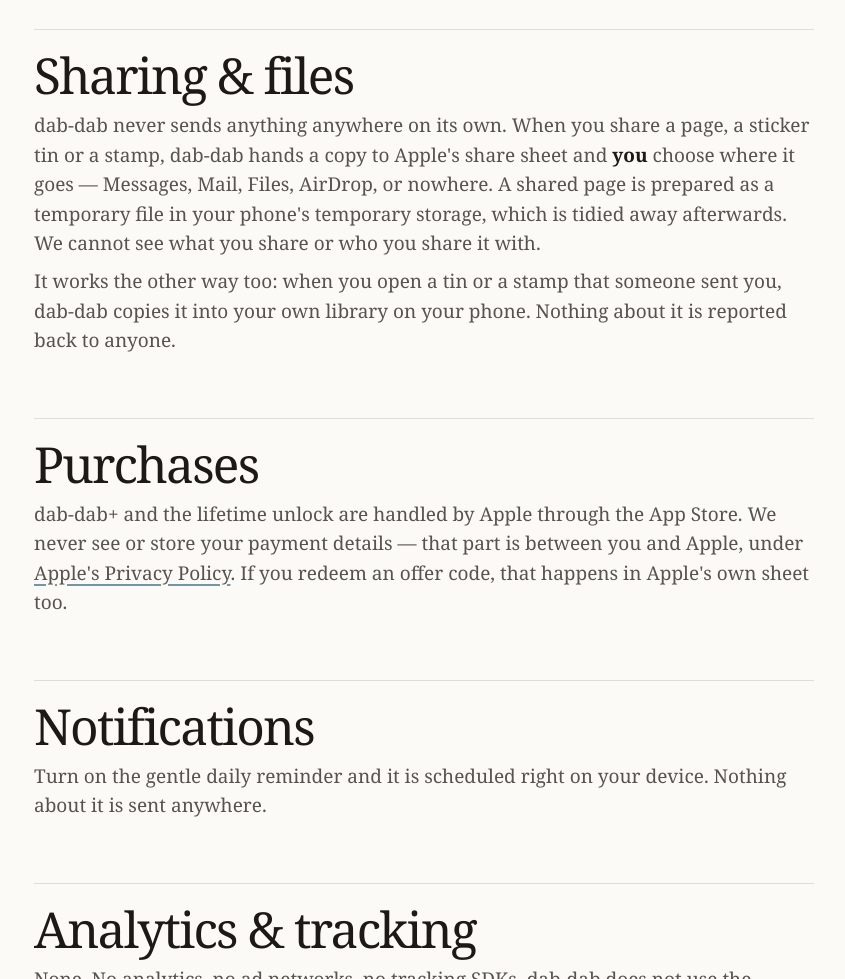
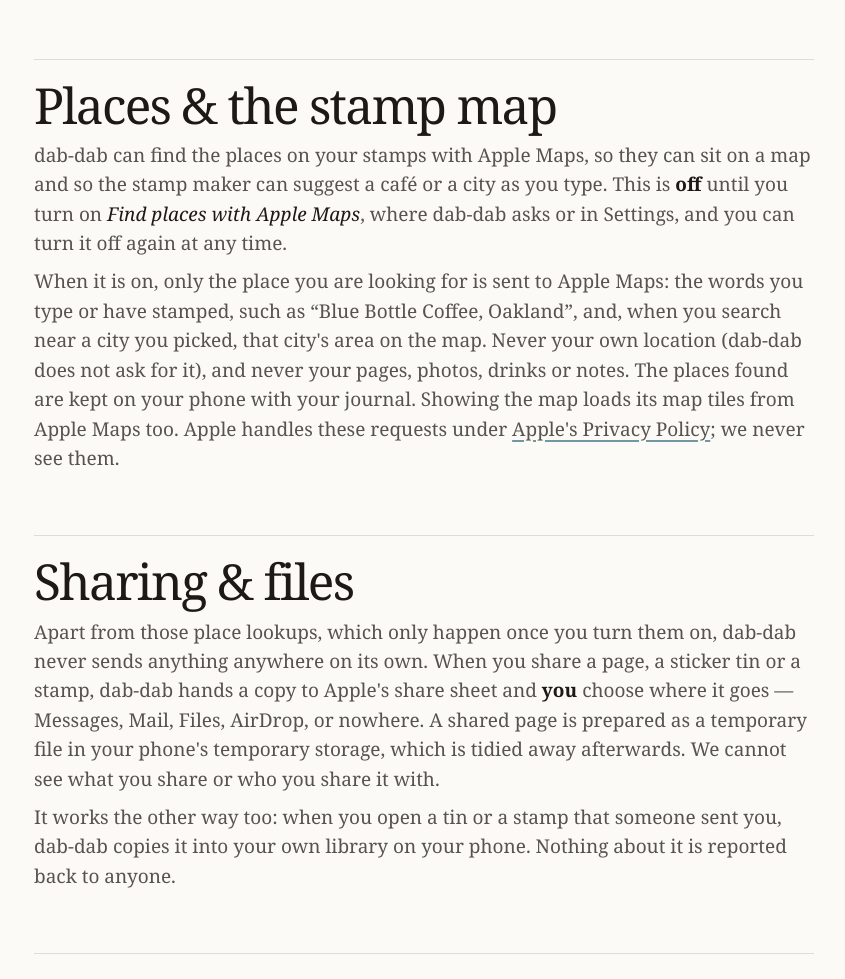
Before and after one commit to reveriearchive-studio/dab-dab-privacy, a plain HTML site: page index.html in a window 1280 px wide. Shown: the part 1821-2800 px from the top of the page, without its empty margins (216-1061 px from the left). Drawn offline with Linux system fonts and the light colour scheme; a web font is replaced by a local one.

Commit message:
Add files via upload

```diff
--- a/index.html
+++ b/index.html
@@ -134,7 +134,7 @@
 
     <h1>dab-dab</h1>
     <p class="subtitle">Privacy Policy</p>
-    <p class="meta">Updated October 18, 2026 · iPhone &amp; iPad</p>
+    <p class="meta">Updated November 18, 2026 · iPhone &amp; iPad</p>
 
     <hr class="rule">
 
@@ -157,8 +157,8 @@
       Your pages — drawings, notes, photos, backgrounds — live on your device and nowhere else. A
       small snapshot of <em>today's</em> page, and little previews of a few of your sticker tins, are
       tucked into a private container on your phone that only dab-dab and its own widgets can open,
-      just so the optional home-screen widgets can show them. Nothing leaves your device, and it is
-      all gone the moment you delete the app.
+      just so the optional home-screen widgets can show them. Your pages never leave your device, and
+      they are all gone the moment you delete the app.
     </p>
     <p>
       One thing to know: if you use iCloud Backup, your phone's own backup, which Apple holds and we
@@ -177,9 +177,27 @@
         dab-dab never reads the photos already there.</li>
     </ul>
 
+    <h2>Places &amp; the stamp map</h2>
+    <p>
+      dab-dab can find the places on your stamps with Apple Maps, so they can sit on a map and so the
+      stamp maker can suggest a caf&eacute; or a city as you type. This is <strong>off</strong> until
+      you turn on <em>Find places with Apple Maps</em>, where dab-dab asks or in Settings, and you can
+      turn it off again at any time.
+    </p>
+    <p>
+      When it is on, only the place you are looking for is sent to Apple Maps: the words you type or
+      have stamped, such as &ldquo;Blue Bottle Coffee, Oakland&rdquo;, and, when you search near a
+      city you picked, that city's area on the map. Never your own location (dab-dab does not ask for
+      it), and never your pages, photos, drinks or notes. The places found are kept on your phone with
+      your journal. Showing the map loads its map tiles from Apple Maps too. Apple handles these requests
+      under <a href="https://www.apple.com/legal/privacy/">Apple's Privacy Policy</a>; we never see
+      them.
+    </p>
+
     <h2>Sharing &amp; files</h2>
     <p>
-      dab-dab never sends anything anywhere on its own. When you share a page, a sticker tin or a
+      Apart from those place lookups, which only happen once you turn them on, dab-dab never sends
+      anything anywhere on its own. When you share a page, a sticker tin or a
       stamp, dab-dab hands a copy to Apple's share sheet and <strong>you</strong> choose where it goes
       — Messages, Mail, Files, AirDrop, or nowhere. A shared page is prepared as a temporary file in
       your phone's temporary storage, which is tidied away afterwards. We cannot see what you share
```
